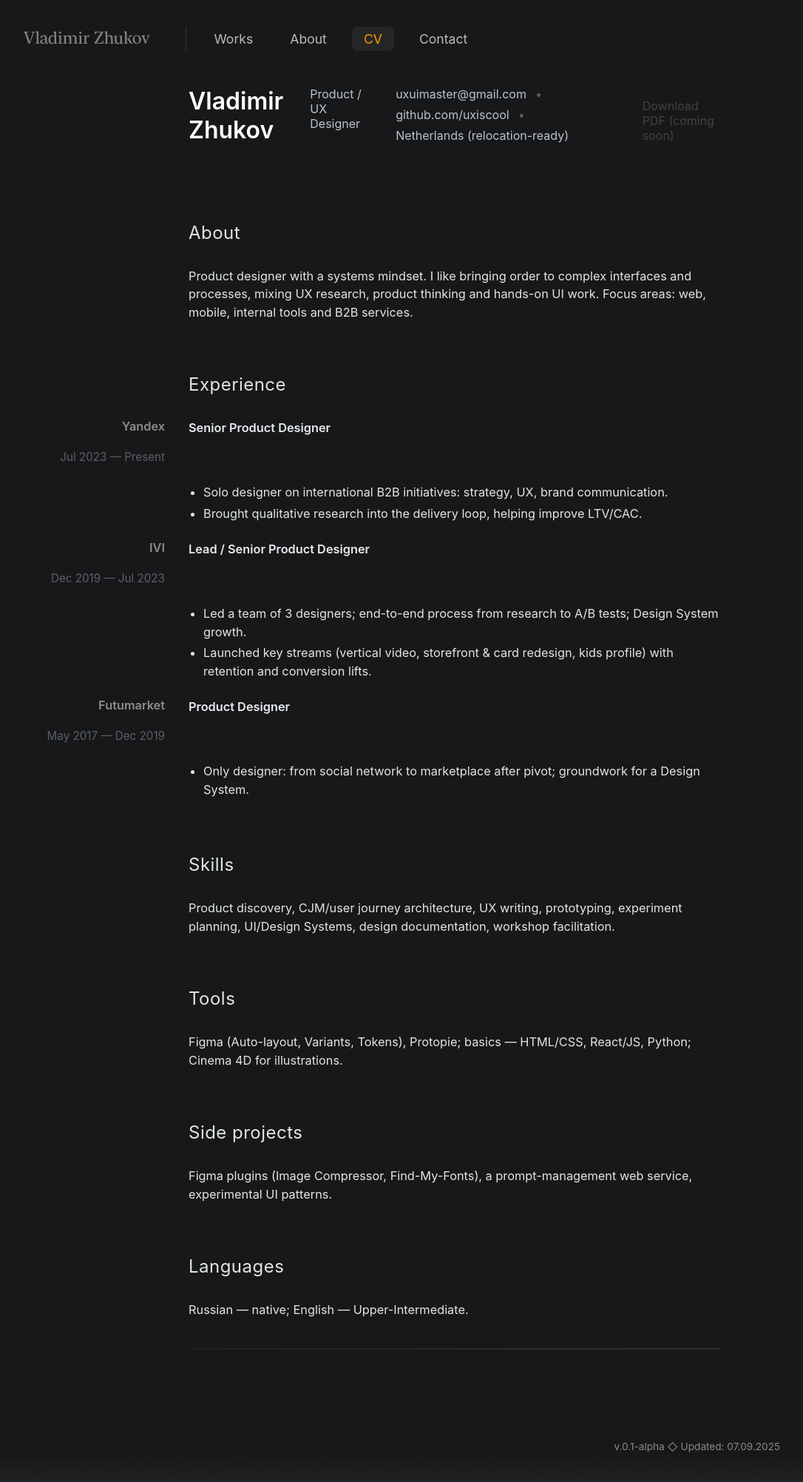
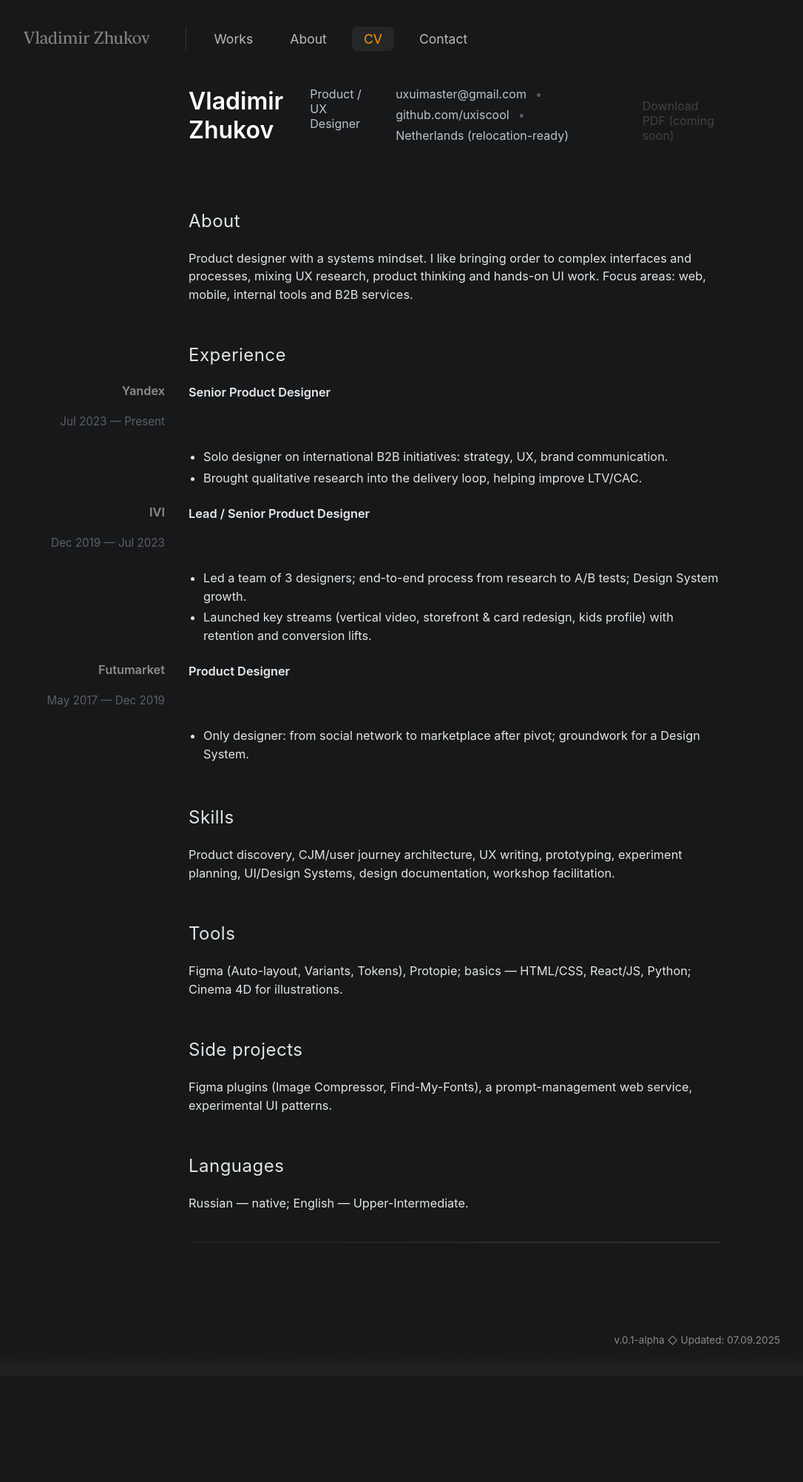
Before and after one commit to uxiscool/experience, a Jekyll site: the page built from cv.md, in a window 1280 px wide. Shown: the whole page at 74% size, without its empty margins (25-1111 px from the left). Built offline with Jekyll 4.4.1, drawn with Linux system fonts in a browser that asks for light colours; after the commit the page ends 1859 px from its top, so only the background shows below that.

Commit message:
Add files via upload

```diff
--- a/css/main.css
+++ b/css/main.css
@@ -1065,7 +1065,7 @@ body.mm-open{ overflow: hidden; }
 /* CV: subheading с индивидуальными отступами */
 .cvsubheading{
   margin: 0;
-  padding: 3rem 0 0.5rem 0;
+  padding: 2rem 0 0 0;
   font-size:clamp(1.3rem,1.1rem + 1vw,1.5rem);
   font-weight:400; letter-spacing:.02em;
 }
```
